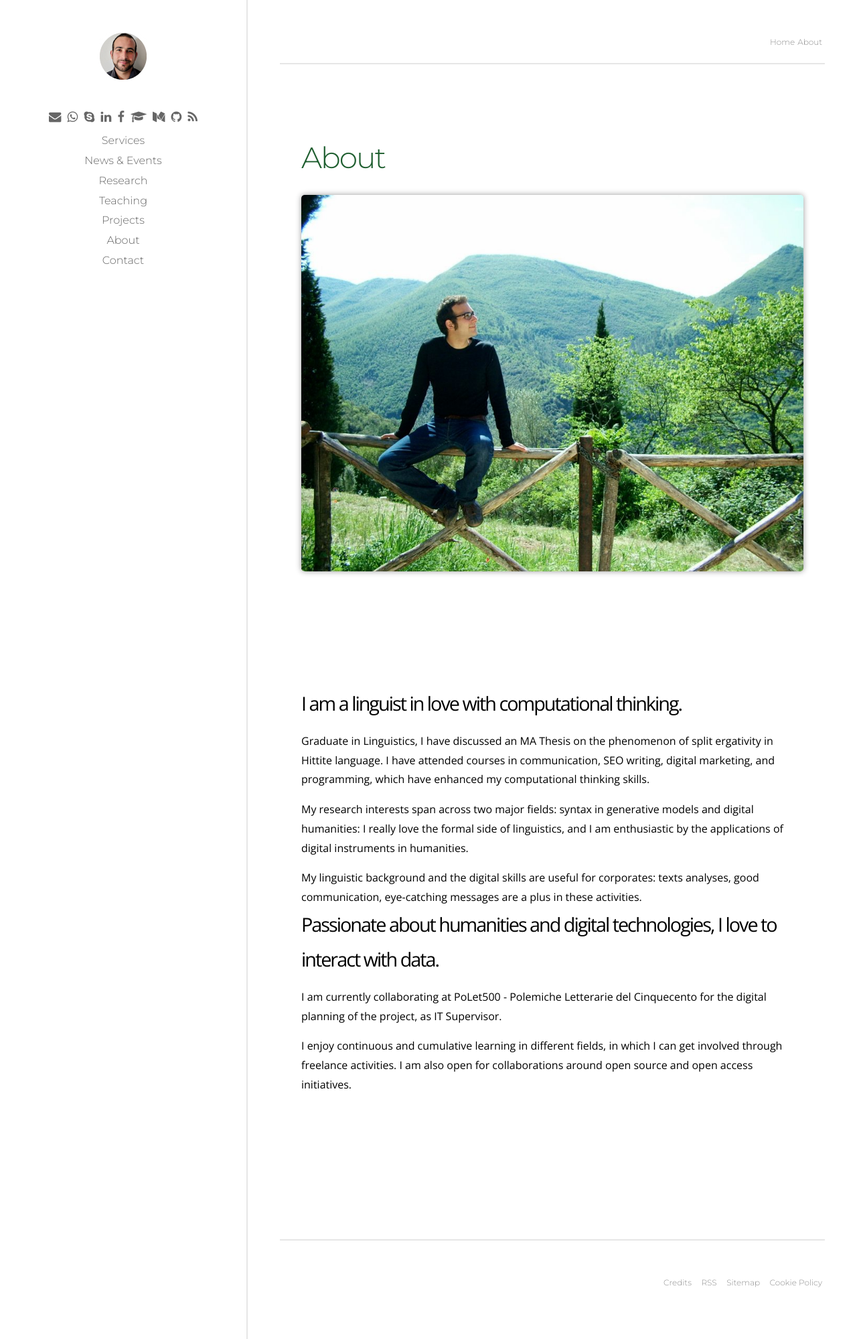
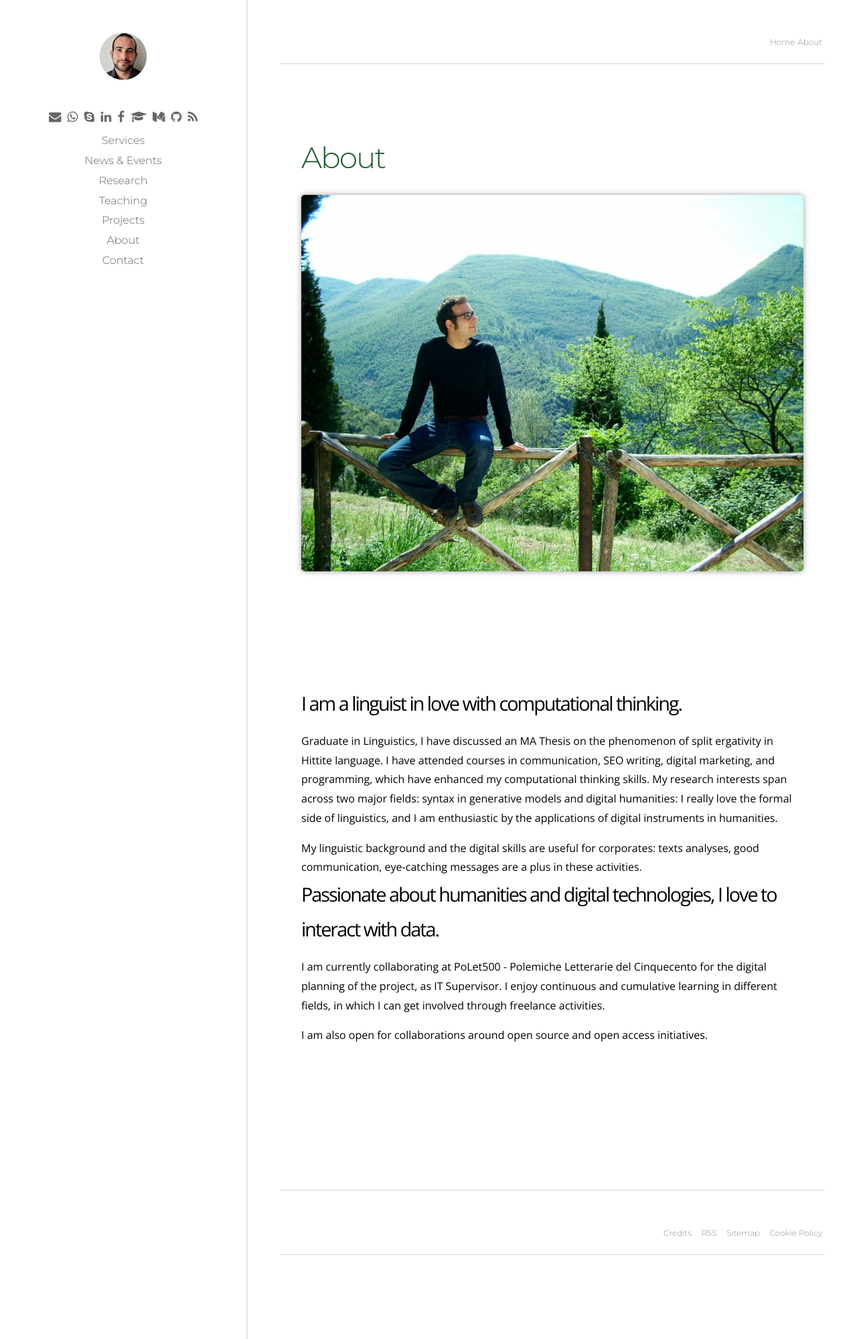
Before and after one commit to p-marco/p-marco.github.io, a Jekyll site: the page built from about.md, in a window 1280 px wide. Shown: the whole page at 67% size. Built offline with Jekyll 4.4.1, drawn with Linux system fonts in a browser that asks for light colours.

Commit message:
default layout test

```diff
--- a/_includes/footer.html
+++ b/_includes/footer.html
@@ -1 +1 @@
-<footer class="section">{% include nav-secundary.html %}</footer>
+<footer class="section">{% include nav-secundary.html %}</footer><br>
--- a/about.md
+++ b/about.md
@@ -8,7 +8,6 @@ image: assets/img/picture-woods.jpg
 #### I am a linguist in love with computational thinking.
 
 Graduate in Linguistics, I have discussed an MA Thesis on the phenomenon of split ergativity in Hittite language. I have attended courses in communication, SEO writing, digital marketing, and programming, which have enhanced my computational thinking skills.
-
 My research interests span across two major fields: syntax in generative models and digital humanities: I really love the formal side of linguistics, and I am enthusiastic by the applications of digital instruments in humanities.
 
 My linguistic background and the digital skills are useful for corporates: texts analyses, good communication, eye-catching messages are a plus in these activities.
@@ -17,5 +16,6 @@ My linguistic background and the digital skills are useful for corporates: texts
 #### Passionate about humanities and digital technologies, I love to interact with data.
 
 I am currently collaborating at PoLet500 - Polemiche Letterarie del Cinquecento for the digital planning of the project, as IT Supervisor.
+I enjoy continuous and cumulative learning in different fields, in which I can get involved through freelance activities.
 
-I enjoy continuous and cumulative learning in different fields, in which I can get involved through freelance activities. I am also open for collaborations around open source and open access initiatives.
+I am also open for collaborations around open source and open access initiatives.
```
